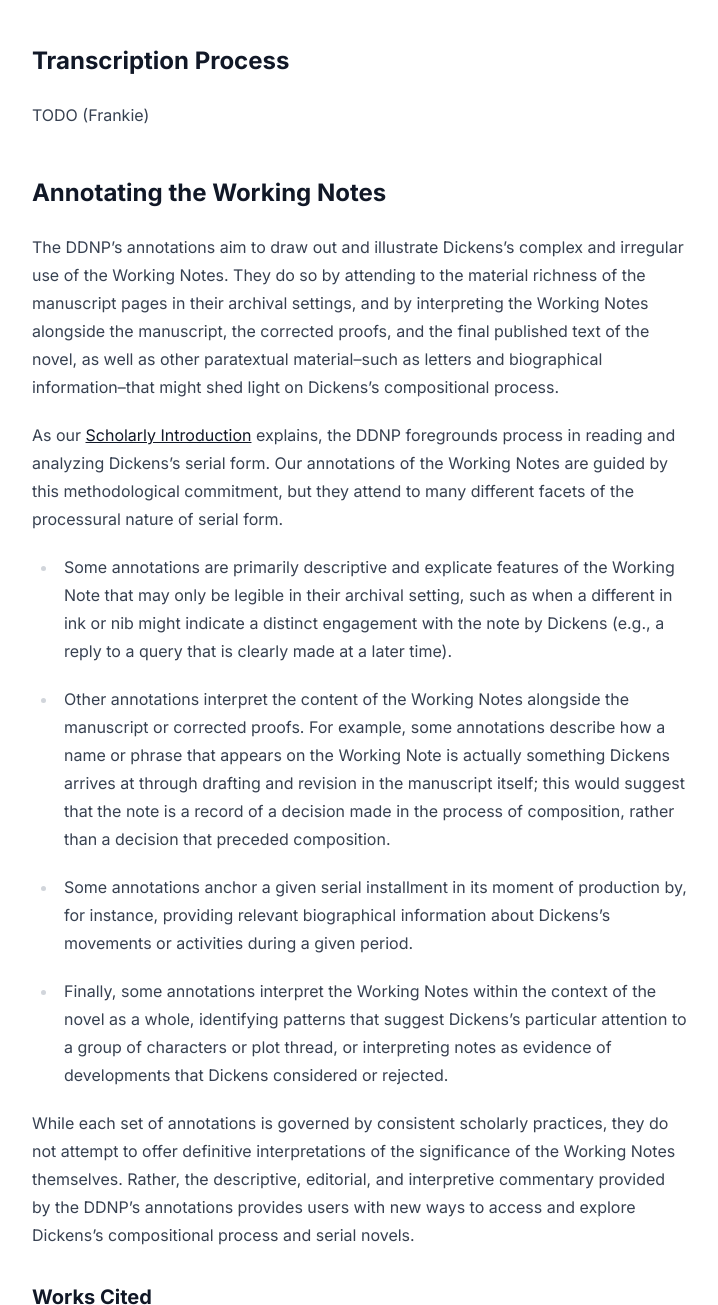
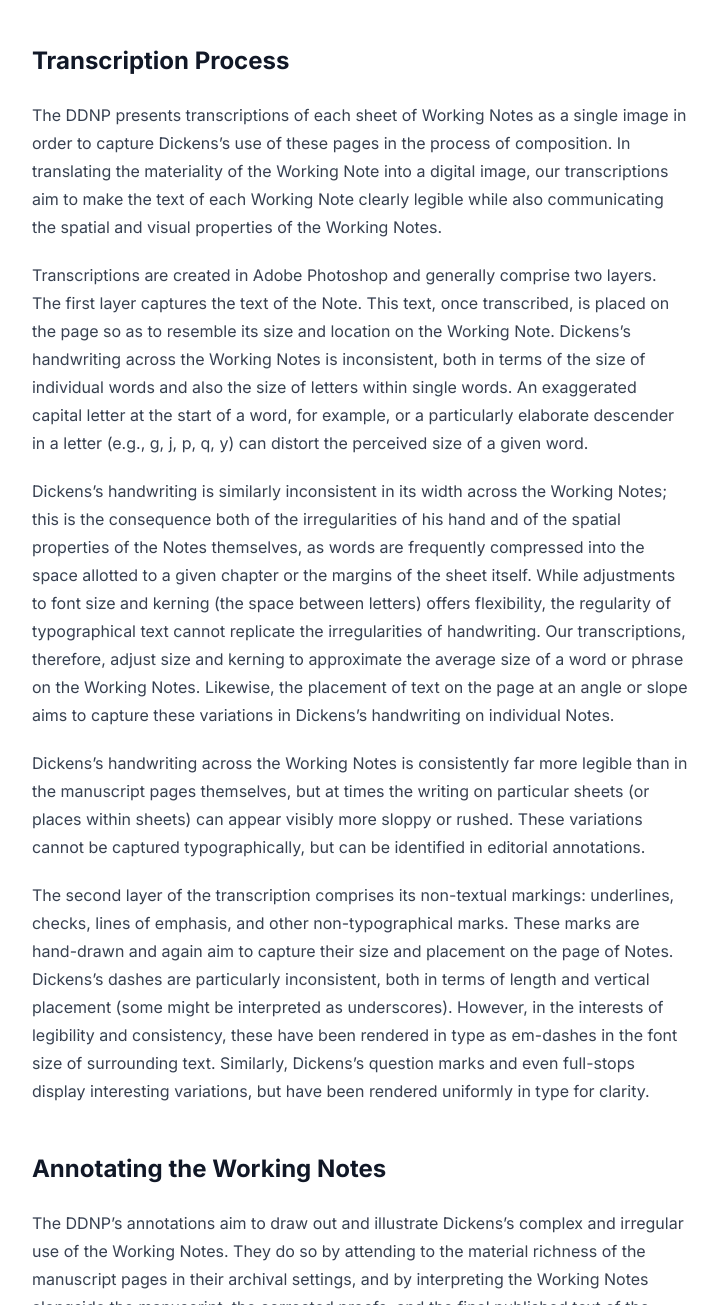
Before and after one commit to dnoneill/ddnp, an Astro site: page /about/editing-the-notes in a window 1280 px wide. Shown: the part 5051-6356 px from the top of the page, without its empty margins (280-998 px from the left). Built offline with nearby package versions, Linux system fonts and the light colour scheme; Astro itself is replaced by a stand-in of ours.

Commit message:
Added text for Transcription Process and Bibliography intro

```diff
--- a/src/pages/about/editing-the-notes.mdx
+++ b/src/pages/about/editing-the-notes.mdx
@@ -88,7 +88,15 @@ In order to offer a visual representation of Dickens’s handwriting and to demo
 
 ## Transcription Process
 
-TODO (Frankie)
+The DDNP presents transcriptions of each sheet of Working Notes as a single image in order to capture Dickens’s use of these pages in the process of composition. In translating the materiality of the Working Note into a digital image, our transcriptions aim to make the text of each Working Note clearly legible while also communicating the spatial and visual properties of the Working Notes.
+
+Transcriptions are created in Adobe Photoshop and generally comprise two layers. The first layer captures the text of the Note. This text, once transcribed, is placed on the page so as to resemble its size and location on the Working Note. Dickens’s handwriting across the Working Notes is inconsistent, both in terms of the size of individual words and also the size of letters within single words. An exaggerated capital letter at the start of a word, for example, or a particularly elaborate descender in a letter (e.g., g, j, p, q, y) can distort the perceived size of a given word.
+
+Dickens’s handwriting is similarly inconsistent in its width across the Working Notes; this is the consequence both of the irregularities of his hand and of the spatial properties of the Notes themselves, as words are frequently compressed into the space allotted to a given chapter or the margins of the sheet itself. While adjustments to font size and kerning (the space between letters) offers flexibility, the regularity of typographical text cannot replicate the irregularities of handwriting. Our transcriptions, therefore, adjust size and kerning to approximate the average size of a word or phrase on the Working Notes. Likewise, the placement of text on the page at an angle or slope aims to capture these variations in Dickens’s handwriting on individual Notes.
+
+Dickens’s handwriting across the Working Notes is consistently far more legible than in the manuscript pages themselves, but at times the writing on particular sheets (or places within sheets) can appear visibly more sloppy or rushed. These variations cannot be captured typographically, but can be identified in editorial annotations.
+
+The second layer of the transcription comprises its non-textual markings: underlines, checks, lines of emphasis, and other non-typographical marks. These marks are hand-drawn and again aim to capture their size and placement on the page of Notes. Dickens’s dashes are particularly inconsistent, both in terms of length and vertical placement (some might be interpreted as underscores). However, in the interests of legibility and consistency, these have been rendered in type as em-dashes in the font size of surrounding text. Similarly, Dickens’s question marks and even full-stops display interesting variations, but have been rendered uniformly in type for clarity.
 
 ## Annotating the Working Notes
 
```
Also changed, not shown: src/pages/about/bibliography.mdx (+7 -1 lines).
